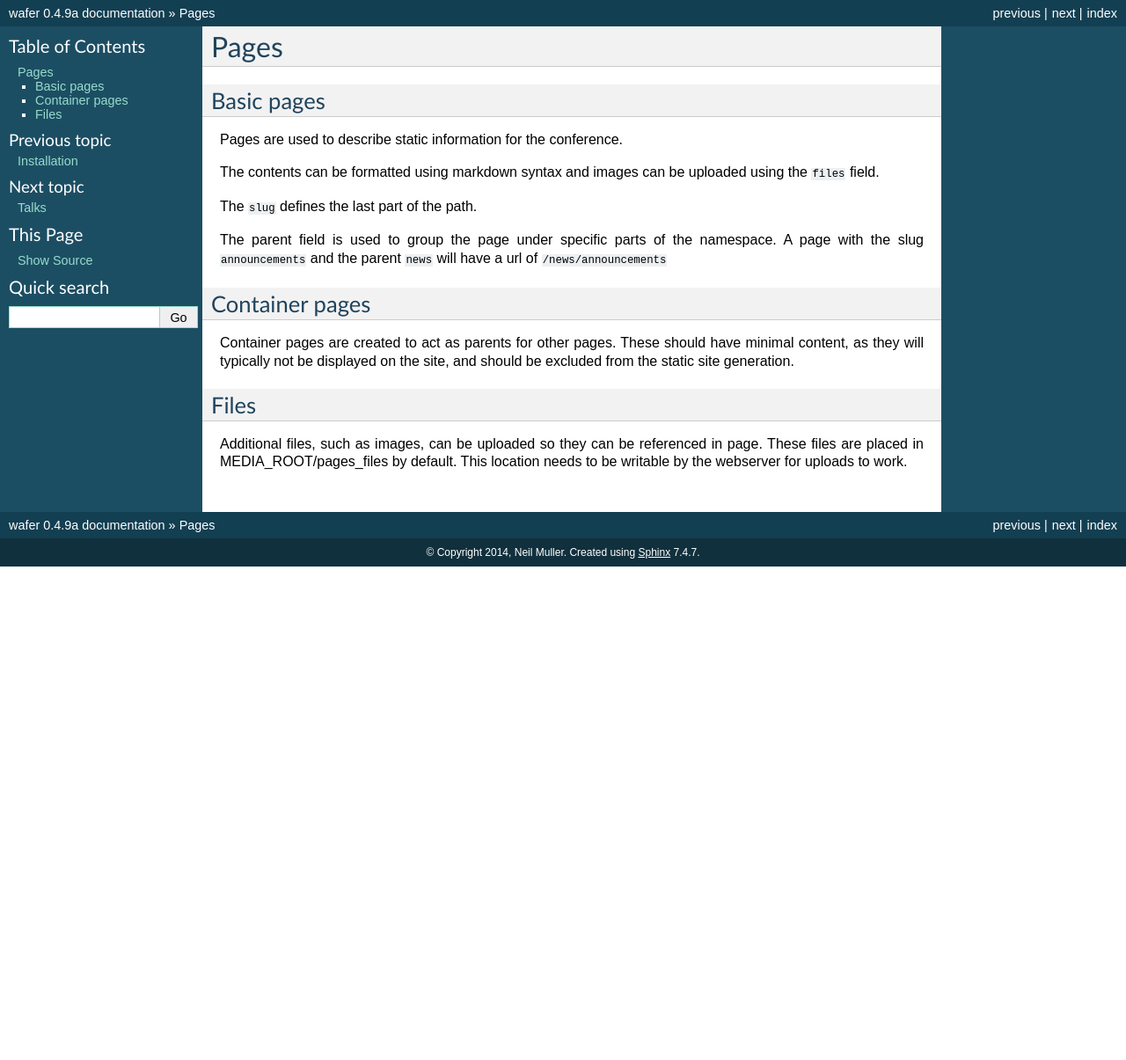
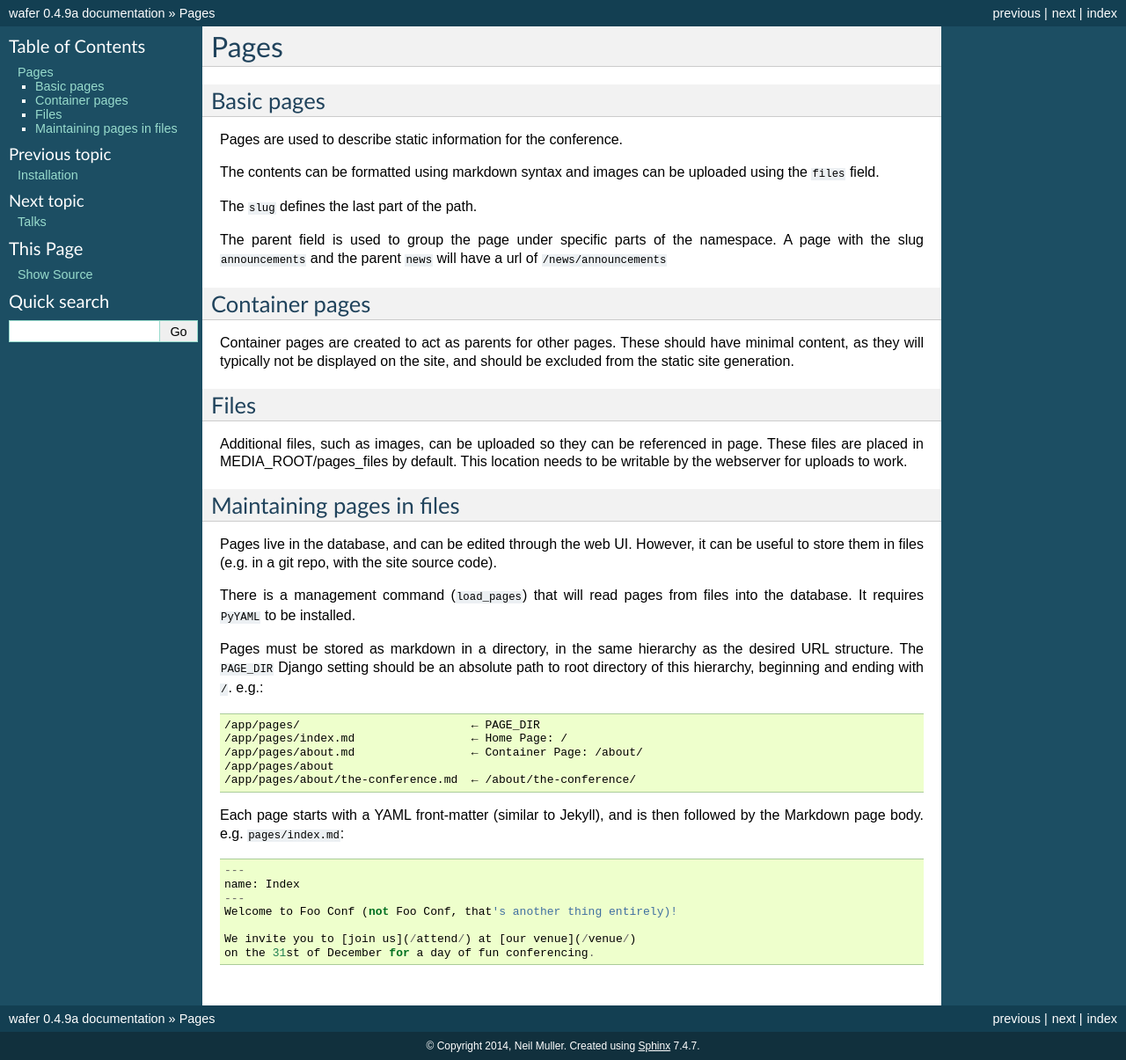
Before and after one commit to CTPUG/wafer, a Sphinx documentation site: the page built from docs/pages.rst, in a window 1280 px wide. Shown: the whole page at 88% size. Built offline with Sphinx 7.4.7, drawn with Linux system fonts in a browser that asks for light colours; before the commit the page ends 900 px from its top, so only the background shows below that.

Commit message:
Document pages on disk

```diff
--- a/docs/pages.rst
+++ b/docs/pages.rst
@@ -29,3 +29,38 @@ Files
 Additional files, such as images, can be uploaded so they can be referenced in page.
 These files are placed in MEDIA_ROOT/pages_files by default. This location needs to
 be writable by the webserver for uploads to work.
+
+Maintaining pages in files
+==========================
+
+Pages live in the database, and can be edited through the web UI.
+However, it can be useful to store them in files (e.g. in a git repo,
+with the site source code).
+
+There is a management command (``load_pages``) that will read pages from
+files into the database.
+It requires ``PyYAML`` to be installed.
+
+Pages must be stored as markdown in a directory, in the same hierarchy
+as the desired URL structure.
+The ``PAGE_DIR`` Django setting should be an absolute path to root
+directory of this hierarchy, beginning and ending with ``/``.
+e.g.::
+
+    /app/pages/                         ← PAGE_DIR
+    /app/pages/index.md                 ← Home Page: /
+    /app/pages/about.md                 ← Container Page: /about/
+    /app/pages/about
+    /app/pages/about/the-conference.md  ← /about/the-conference/
+
+Each page starts with a YAML front-matter (similar to Jekyll), and is
+then followed by the Markdown page body.
+e.g. ``pages/index.md``::
+
+    ---
+    name: Index
+    ---
+    Welcome to Foo Conf (not Foo Conf, that's another thing entirely)!
+
+    We invite you to [join us](/attend/) at [our venue](/venue/)
+    on the 31st of December for a day of fun conferencing.
```
